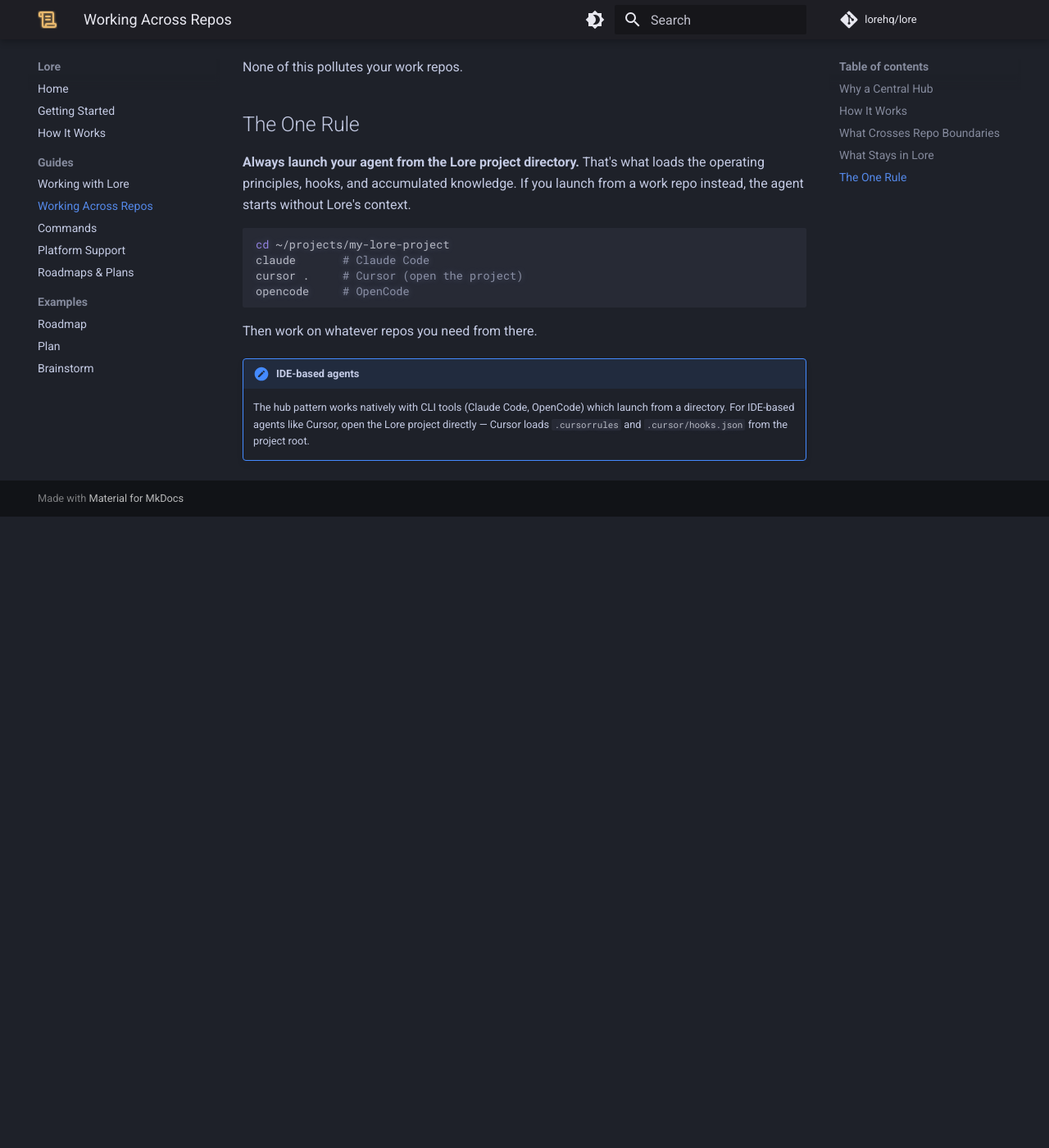
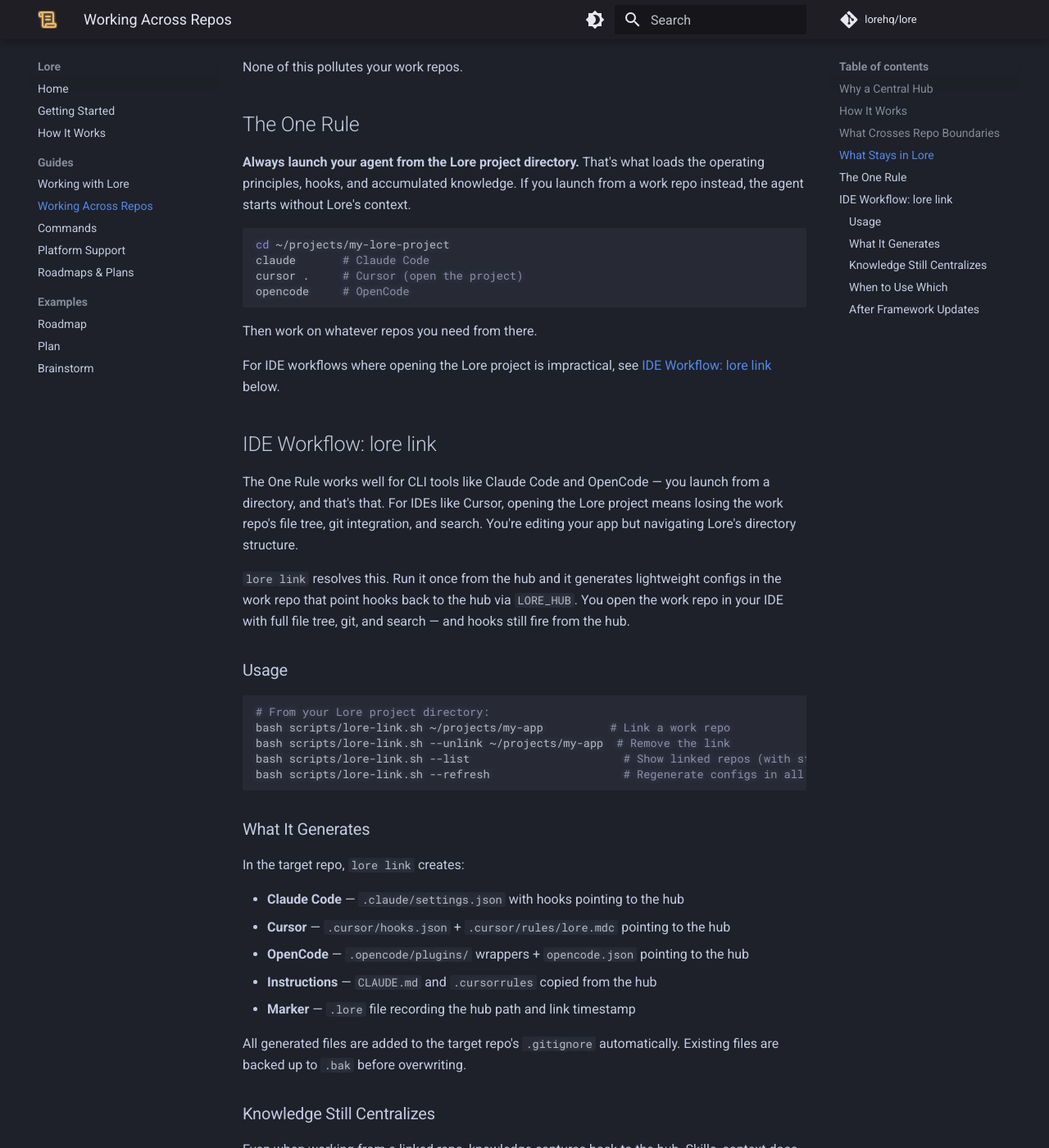
Before and after one commit to lorehq/lore-docs, an MkDocs documentation site: the page built from docs/guides/cross-repo-workflow.md, in a window 1280 px wide and 1400 px high, scrolled down 1897 px. Shown: the whole window at 82% size. Built offline with MkDocs 1.6.1 and Material for MkDocs 9.7.7, drawn with Linux system fonts in a browser that asks for light colours; comment, search, counter and statistics services are not loaded; before the commit the page ends 2527 px from its top, so only the background shows below that; some of the changed text lies outside the part shown.

Commit message:
Document lore link — IDE workflow for cross-repo hooks
Co-Authored-By: Claude Opus 4.6 <noreply@anthropic.com>

````diff
--- a/docs/guides/cross-repo-workflow.md
+++ b/docs/guides/cross-repo-workflow.md
@@ -76,5 +76,52 @@ opencode     # OpenCode
 
 Then work on whatever repos you need from there.
 
-!!! note "IDE-based agents"
-    The hub pattern works natively with CLI tools (Claude Code, OpenCode) which launch from a directory. For IDE-based agents like Cursor, open the Lore project directly — Cursor loads `.cursorrules` and `.cursor/hooks.json` from the project root.
+For IDE workflows where opening the Lore project is impractical, see [IDE Workflow: lore link](#ide-workflow-lore-link) below.
+
+## IDE Workflow: lore link
+
+The One Rule works well for CLI tools like Claude Code and OpenCode — you launch from a directory, and that's that. For IDEs like Cursor, opening the Lore project means losing the work repo's file tree, git integration, and search. You're editing your app but navigating Lore's directory structure.
+
+`lore link` resolves this. Run it once from the hub and it generates lightweight configs in the work repo that point hooks back to the hub via `LORE_HUB`. You open the work repo in your IDE with full file tree, git, and search — and hooks still fire from the hub.
+
+### Usage
+
+```bash
+# From your Lore project directory:
+bash scripts/lore-link.sh ~/projects/my-app          # Link a work repo
+bash scripts/lore-link.sh --unlink ~/projects/my-app  # Remove the link
+bash scripts/lore-link.sh --list                       # Show linked repos (with stale detection)
+bash scripts/lore-link.sh --refresh                    # Regenerate configs in all linked repos
+```
+
+### What It Generates
+
+In the target repo, `lore link` creates:
+
+- **Claude Code** — `.claude/settings.json` with hooks pointing to the hub
+- **Cursor** — `.cursor/hooks.json` + `.cursor/rules/lore.mdc` pointing to the hub
+- **OpenCode** — `.opencode/plugins/` wrappers + `opencode.json` pointing to the hub
+- **Instructions** — `CLAUDE.md` and `.cursorrules` copied from the hub
+- **Marker** — `.lore` file recording the hub path and link timestamp
+
+All generated files are added to the target repo's `.gitignore` automatically. Existing files are backed up to `.bak` before overwriting.
+
+### Knowledge Still Centralizes
+
+Even when working from a linked repo, knowledge captures back to the hub. Skills, context docs, and runbooks all write to the hub directory — the work repo stays clean.
+
+### When to Use Which
+
+| Scenario | Approach |
+|----------|----------|
+| CLI agent (Claude Code, OpenCode) | **The One Rule** — launch from the Lore project |
+| IDE agent (Cursor, or IDE-mode Claude Code) | **lore link** — link the work repo, open it in your IDE |
+| Quick cross-repo task from the hub | **The One Rule** — just reference the path |
+
+### After Framework Updates
+
+Run `--refresh` after `/lore-update` to regenerate configs in all linked repos with the latest hooks:
+
+```bash
+bash scripts/lore-link.sh --refresh
+```
````
Also changed, not shown: docs/getting-started.md (+2 -2 lines), docs/guides/commands.md (+13 -0 lines), docs/guides/platform-support.md (+18 -1 lines).
